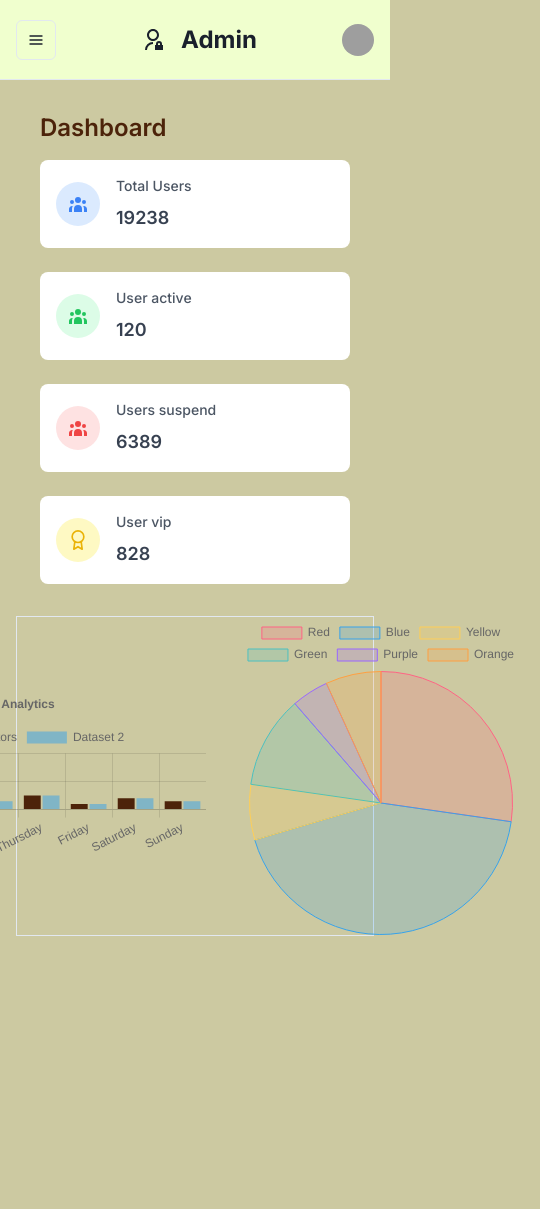
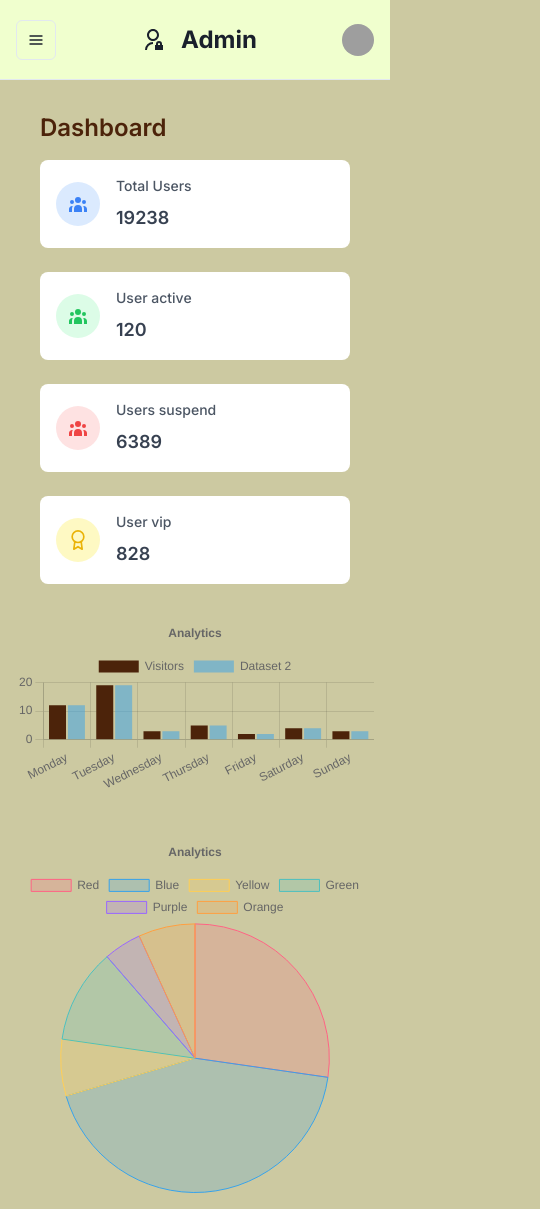
Before and after one commit to eyoba-bisru/public-news-frontend, a Next.js app: page /admin in a window 390 px wide. Shown: the whole page, 540 px wide, since content can reach past the window. Before the commit the page ends 952 px from the top, so only its background shows below. Built offline with nearby package versions, Linux system fonts and the light colour scheme; grey boxes are pictures that could not be loaded.

Commit message:
admin page made responsive

```diff
--- a/pages/admin/index.tsx
+++ b/pages/admin/index.tsx
@@ -50,6 +50,18 @@ const data = {
 };
 
 const options = {
+  responsive: true,
+  plugins: {
+    legend: {
+      position: "top" as const,
+    },
+    title: {
+      display: true,
+      text: "Analytics",
+    },
+  },
+};
+const options2 = {
   responsive: true,
   plugins: {
     legend: {
@@ -175,9 +187,11 @@ const dashboard = () => {
           </div>
         </div>
       </div>
-      <div className="flex gap-4 items-center justify-center w-[100%] h-80 border">
-        <Bar options={options} data={data2} />
-        <Pie data={data} />
+      <div className="w-full flex justify-center items-center">
+        <div className="flex flex-col lg:w-[80%] gap-10 items-center justify-center w-[100%] h-auto">
+          <Bar options={options} data={data2} />
+          <Pie data={data} options={options2} />
+        </div>
       </div>
     </SidebarWithHeader>
   );
```
